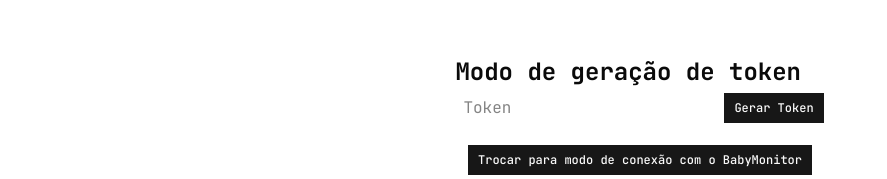
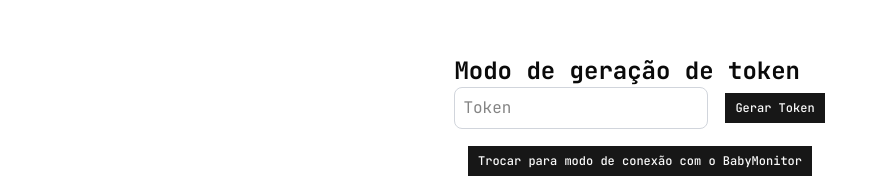
Before and after one commit to KathCris/BabyMonitor, a Next.js app: page / in a window 1280 px wide. Shown: the part 284-463 px from the top of the page, without its empty margins (0-887 px from the left). Built offline with nearby package versions, Linux system fonts and the light colour scheme.

Commit message:
style(auth): adding border

```diff
--- a/src/features/auth/page.tsx
+++ b/src/features/auth/page.tsx
@@ -36,7 +36,7 @@
               <Input
                 type="text"
                 placeholder="Token"
-                className="w-full max-w-md  border-gray-300 rounded-md p-2"
+                className="w-full max-w-md border border-gray-300 rounded-md p-2"
                 value={token}
                 disabled={token.length > 0}
               />
@@ -50,7 +50,7 @@
               <Input
                 type="text"
                 placeholder="Colocar o token gerado no BabyMonitor"
-                className="w-full max-w-md border-gray-300 rounded-md p-2"
+                className="w-full max-w-md border border-gray-300 rounded-md p-2"
                 value={babyMonitorToken}
                 onChange={(e) => setBabyMonitorToken(e.target.value)}
               />
```
